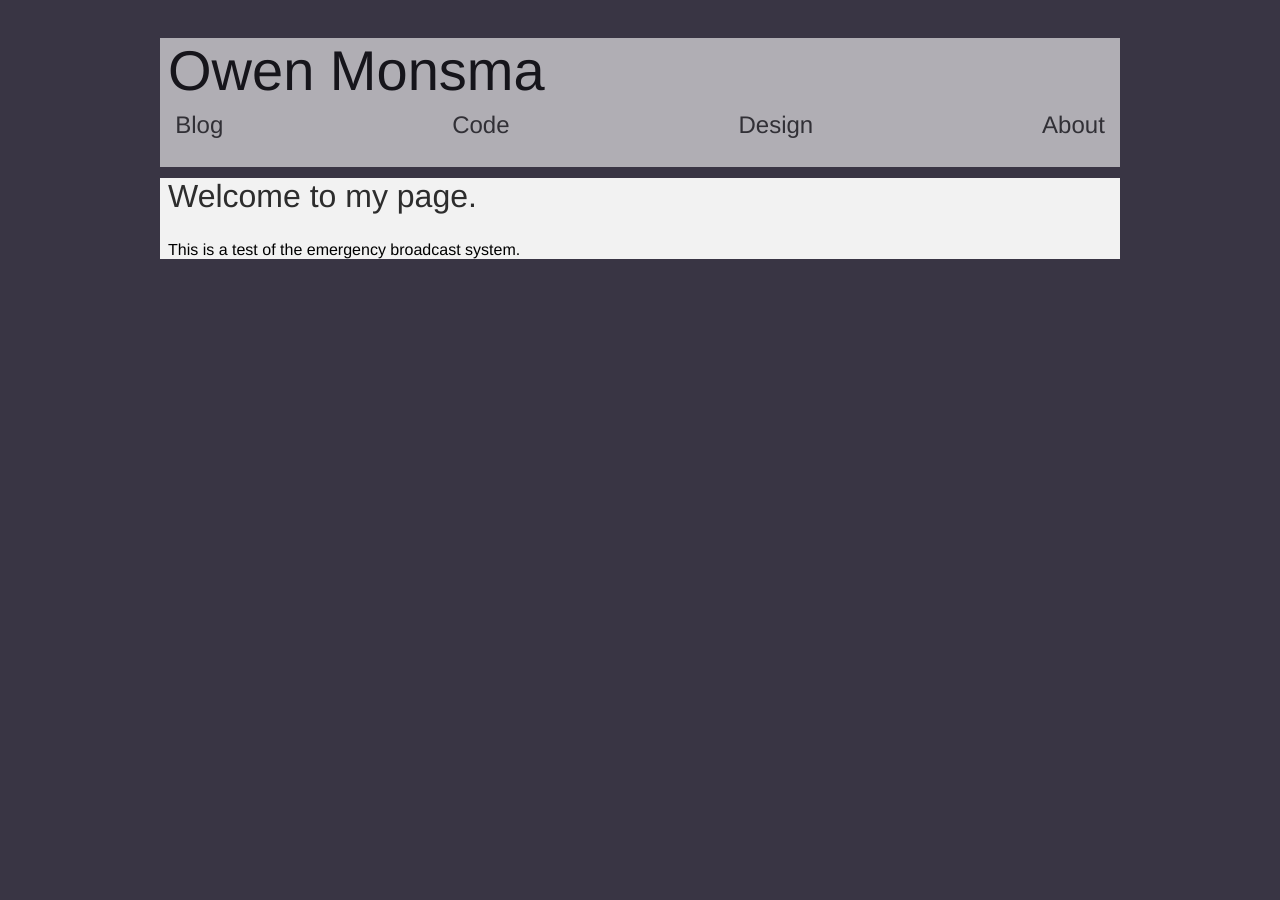
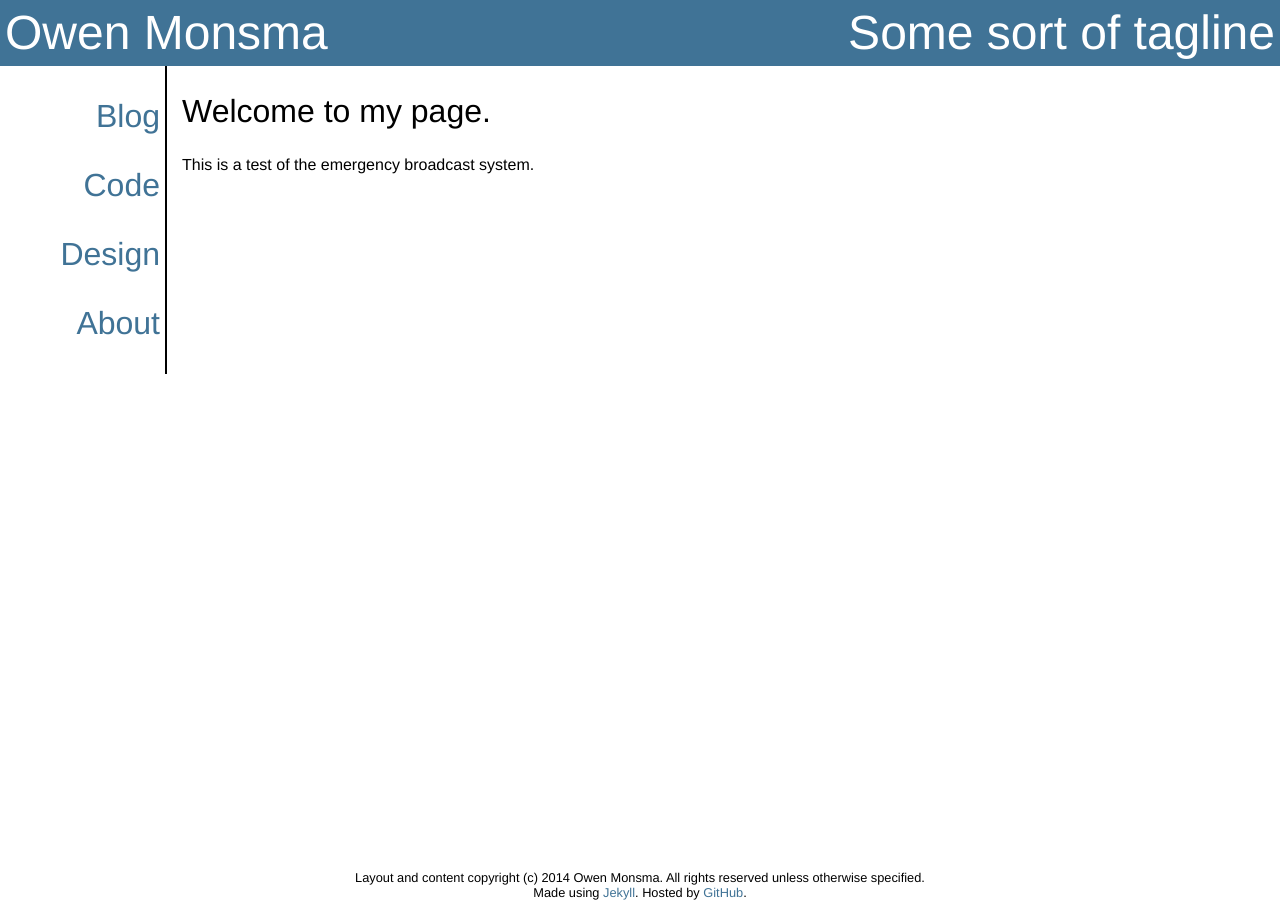
Before and after one commit to darkfire613/darkfire613.github.io, a Jekyll site: the page built from index.html, in a window 1280 px wide. Built offline with Jekyll 4.4.1, drawn with Linux system fonts in a browser that asks for light colours.

Commit message:
finished redesign

```diff
--- /dev/null
+++ b/_includes/footer.html
@@ -0,0 +1,4 @@
+<footer>
+  <span>Layout and content copyright (c) 2014 Owen Monsma. All rights reserved unless otherwise specified.</span><br>
+  <span>Made using <a href="http://jekyllrb.com">Jekyll</a>. Hosted by <a href="https://pages.github.com">GitHub</a>.
+</footer>
--- a/_includes/header.html
+++ b/_includes/header.html
@@ -1,11 +1,4 @@
 <header>
-  <h1>Owen Monsma</h1>
-  <nav>
-    <ul>
-      <li id="blog"><a href="/">Blog</a></li>
-      <li id="code"><a href="/code/">Code</a></li>
-      <li id="design"><a href="/design/">Design</a></li>
-      <li id="about"><a href="/about/">About</a></li>
-    </ul>
-  </nav>
+  <h1 id="name">Owen Monsma</h1>
+  <h1 id="tagline">Some sort of tagline</h1>
 </header>
--- a/_layouts/home.html
+++ b/_layouts/home.html
@@ -12,8 +12,17 @@
   </head>
   <body>
     {% include header.html %}
+    <nav>
+      <ul>
+        <li><a href="/">Blog</a></li>
+        <li><a href="/code/">Code</a></li>
+        <li><a href="/design/">Design</a></li>
+        <li><a href="/about/">About</a></li>
+      </ul>
+    </nav>
     <div id="content">
       {{ content }}
     </div>
+    {% include footer.html %}
   </body>
 </html>
--- a/css/main.css
+++ b/css/main.css
@@ -1,89 +1,98 @@
 /* body */
 
 body{
-  background-color: #393544;
+  width: 100%;
+  margin: 0;
+  padding: 0;
+  background-color: #fff;
   font-family: "proxima-nova", "Helvetica Neue", Helvetica, sans-serif;
+}
+
+header{
+  left: 0;
+  top: 0;
+  height: 3.5em;
+  background-color: #407396;
+  width: 100%;
+  padding: 5px;
+  overflow: hidden;
+}
+
+h1{
+  margin: 0;
+  color: #fff;
+  font-size: 3em;
+  font-weight: 100;
+}
+
+#name{
+  float: left;
+}
+
+h2.title{
+  font-size: 2em;
+  font-weight: 300;
+}
+
+#tagline{
+  position: absolute;
+  right: 5px;
+}
+
+nav{
+  padding: 0 5px 0 0;
+  border-width:0 2px 0 0;
+  border-style: solid;
+  border-color: #000;
+  width: 5em;
+  float: left;
+  font-size: 2em;
+  font-weight: 300;
+  color: #407396;
+  text-align: right;
+}
+
+nav ul{
+  margin: 0;
+}
+
+nav li{
+  margin: 1em 0;
+  list-style-type: none;
+}
+
+nav a:link, nav a:visited{
+  margin-top: .5em;
+  color: #407396;
+  text-decoration: none;
+}
+
+#content{
+  margin: 0;
+  padding:0 0 0 15px;
+  overflow: hidden;
 
 }
 
-
-header{
-  width: 60em;
-  margin-left: auto;
-  margin-right: auto;
-  background-color: #fff;
-  opacity: .6;
-  padding: 0 .5em;
-  -webkit-box-sizing: border-box;
-  -moz-box-sizing: border-box;
-  box-sizing: border-box;
-
-  }
-
-nav{
-  font-size: 1.5em;
-  margin-top: -1.2em;
-
+article{
+  max-width: 60em;
+  min-width: 30em;
 }
 
-nav ul{
-  margin:0;
-  padding:0;
-  text-align: justify;
-
+article p{
+  font-size: 1em;
+  font-weight: normal;
 }
 
-nav ul:after{
-  content: '';
-  display: inline-block;
+footer{
   width: 100%;
+  text-align: center;
+  position: fixed;
+  bottom: 0;
+  font-size: .8em;
 }
 
-nav li{
-  display: inline-block;
-  margin:0;
-  padding:0;
-}
-
-nav li:first-child a{
-  margin-left: 0;
-}
-
-nav li:last-child a{
-  margin-right:0;
-}
-
-nav a:link, nav a:visited{
-  color: #2d2d2d;
-  padding: .3em;
-  margin: 0 1em;
+footer a{
+  color: #407396;
   text-decoration: none;
 }
-
-h1{
-  font-weight: 100;
-  font-size: 3.5em;
-
-}
-
-#content{
-  margin-top: -1em;
-  width: 60em;
-  margin-left: auto;
-  margin-right: auto;
-}
-
-article{
-  background-color: #f2f2f2;
-  padding-left: .5em;
-}
-
-h2.title{
-  font-weight: 300;
-  font-size: 2em;
-  color: #2D2D2D;
-}
-
-.postbody{
-
-}
```
